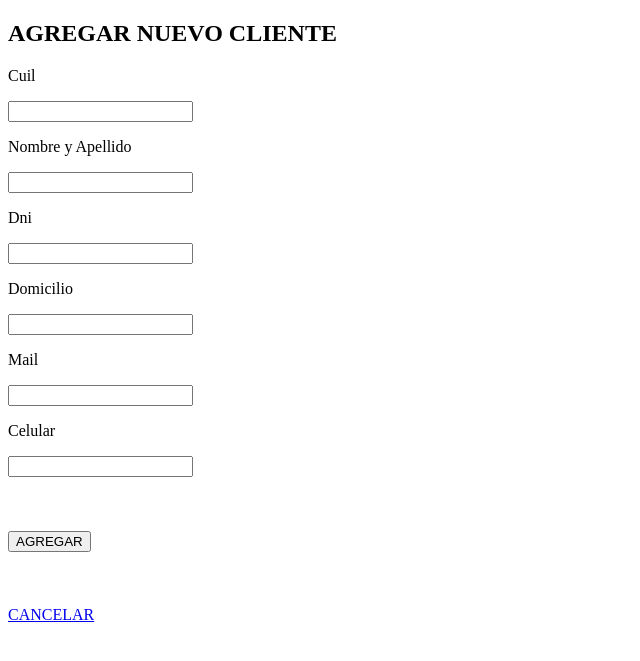
After one commit to NAM392/proyecto_mvc, a PHP site: page /NuevoCliente.php in a window 1280 px wide. The commit adds this page. Shown: the top 661 px of the page, without its empty margins (0-640 px from the left). Run offline with PHP 8.4, Linux system fonts and the light colour scheme.

Commit message:
agregar cliente, ver respuesta del insert

```diff
--- a/fw/hs.php
+++ b/fw/hs.php
@@ -11,6 +11,8 @@
 1/11/2020 : 15 a  17
 2/11/2020 : 17 a 19
 3/11/2020 : 17 a 20
+4/11/2020 : 18 a 19
+17/11/2020 : 17 a 21
 
 
 
--- /dev/null
+++ b/html/NuevoCliente.php
@@ -0,0 +1,48 @@
+<!DOCTYPE html>
+<html>
+<head>
+	<title>Nnuevo Cliente</title>
+</head>
+<body>
+
+<h2>AGREGAR NUEVO CLIENTE </h2>
+
+<form method="POST" action="agregarCliente.php" >
+
+<p title="cuil" >Cuil</p>
+<input type="" name="cuil">
+<br>
+
+<p title="nombre" >Nombre y Apellido</p>
+<input type="" name="nombre">
+<br>
+
+<p title="dni" >Dni</p>
+<input type="" name="dni">
+<br>
+
+<p title="domicilio" >Domicilio</p>
+<input type="" name="domicilio">
+<br>
+
+<p title="mail" >Mail</p>
+<input type="" name="mail">
+<br>
+
+<p title="celular" >Celular</p>
+<input type="" name="celular">
+<br><br><br><br>
+
+<button type="submit" >AGREGAR</button>
+
+<br><br><br><br>
+
+<a href="ListadoClientes.php">CANCELAR</a>
+
+</form>
+
+
+
+
+</body>
+</html>
```
Also changed, not shown: controllers/NuevoCliente.php (added, +50 -0 lines), controllers/agregarCliente.php (added, +67 -0 lines), fw/Database.php (+11 -0 lines), html/ListadoClientes.php (+16 -0 lines), html/agregarClienteNuevo.php (added, +24 -0 lines), models/agregarCliente.php (added, +42 -0 lines), views/NuevoCliente.php (added, +9 -0 lines), views/agregarClienteNuevo.php (added, +9 -0 lines).
